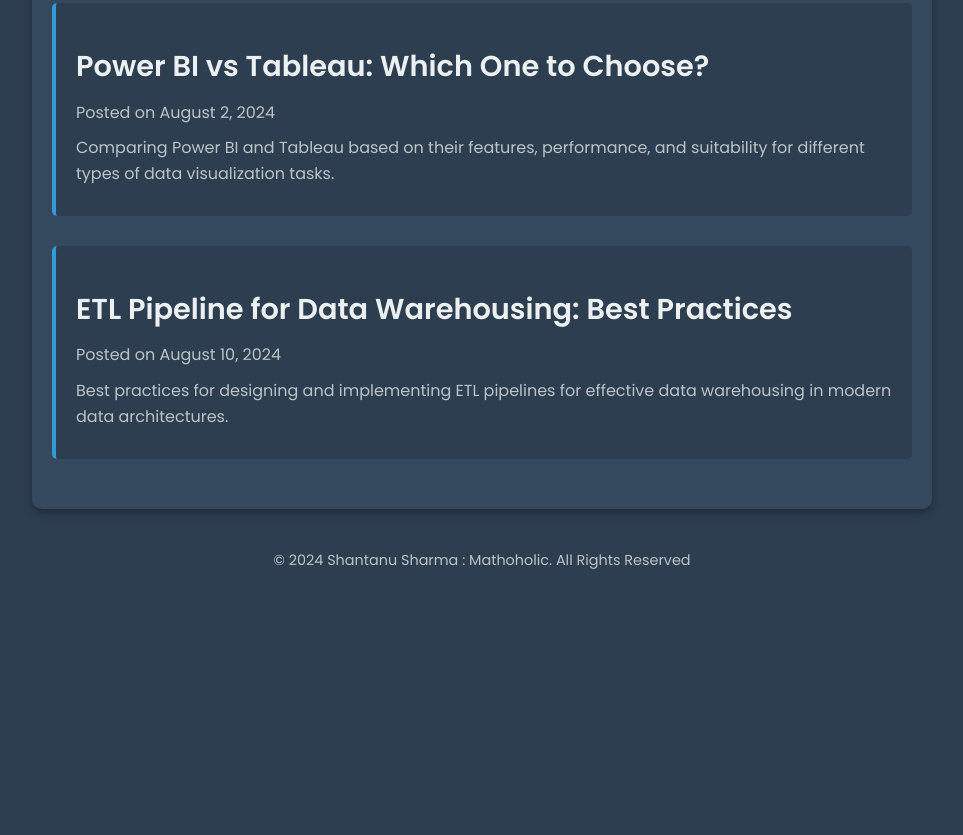
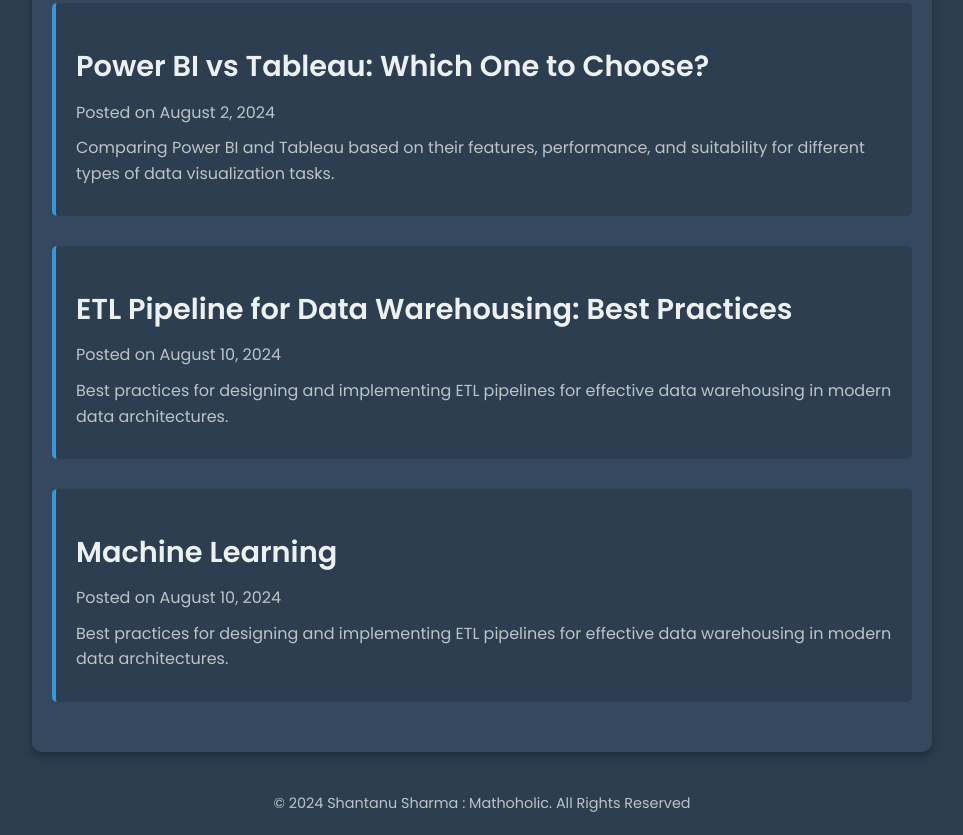
Before and after one commit to Mathoholic/portfolio, a plain HTML site: page public/blogs.html in a window 1280 px wide. Shown: the part 411-1246 px from the top of the page, without its empty margins (158-1121 px from the left). Before the commit the page ends 1003 px from the top, so only its background shows below. Drawn offline with Linux system fonts and the light colour scheme.

Commit message:
added a blogpost

```diff
--- a/public/blogs.html
+++ b/public/blogs.html
@@ -30,6 +30,11 @@
                 <p>Posted on August 10, 2024</p>
                 <p>Best practices for designing and implementing ETL pipelines for effective data warehousing in modern data architectures.</p>
             </div>
+            <div class="blog-item">
+                <h2><a href="../blogposts/clxply0cf000809l2ejufg4em.md">Machine Learning</a></h2>
+                <p>Posted on August 10, 2024</p>
+                <p>Best practices for designing and implementing ETL pipelines for effective data warehousing in modern data architectures.</p>
+            </div>
             <!-- Add more blog items as needed -->
         </div>
     </div>
```
